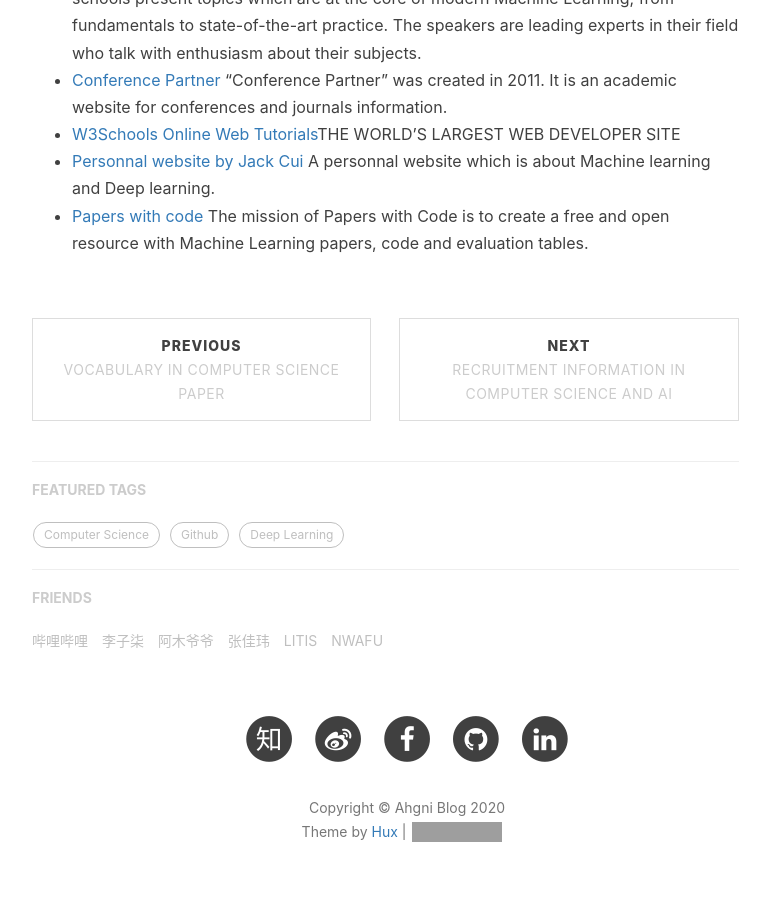
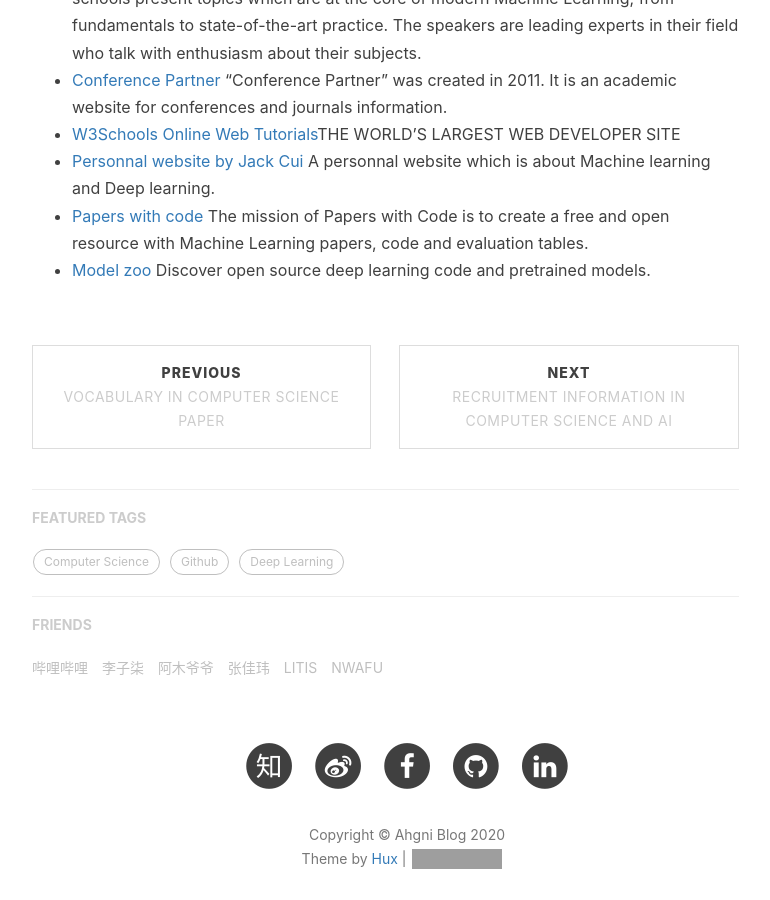
Before and after one commit to jizhang02/jizhang02.github.io, a Jekyll site: the page built from _posts/2020-02-24-resources.markdown, in a window 1280 px wide and 900 px high, scrolled down 1804 px. Shown: the whole window, without its empty margins (233-1003 px from the left). Built offline with Jekyll 4.4.1, drawn with Linux system fonts in a browser that asks for light colours; nearby versions of some CDN libraries; comment, search, counter and statistics services are not loaded; grey boxes are pictures that could not be loaded.

Commit message:
Update 2020-02-24-resources.markdown

```diff
--- a/_posts/2020-02-24-resources.markdown
+++ b/_posts/2020-02-24-resources.markdown
@@ -46,3 +46,4 @@
 * [W3Schools Online Web Tutorials](https://www.w3schools.com/)THE WORLD'S LARGEST WEB DEVELOPER SITE
 * [Personnal website by Jack Cui](https://cuijiahua.com/) A personnal website which is about Machine learning and Deep learning.
 * [Papers with code](https://paperswithcode.com/) The mission of Papers with Code is to create a free and open resource with Machine Learning papers, code and evaluation tables.
+* [Model zoo](https://modelzoo.co/) Discover open source deep learning code and pretrained models.
```
